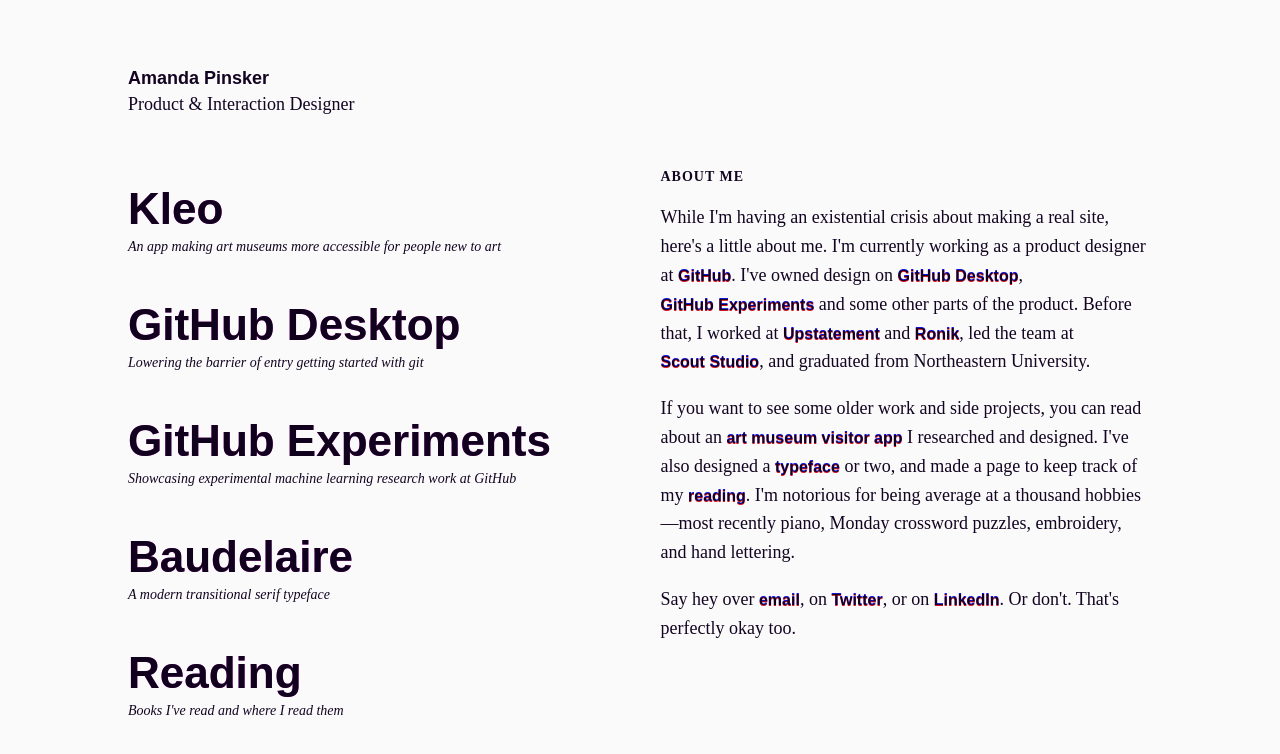
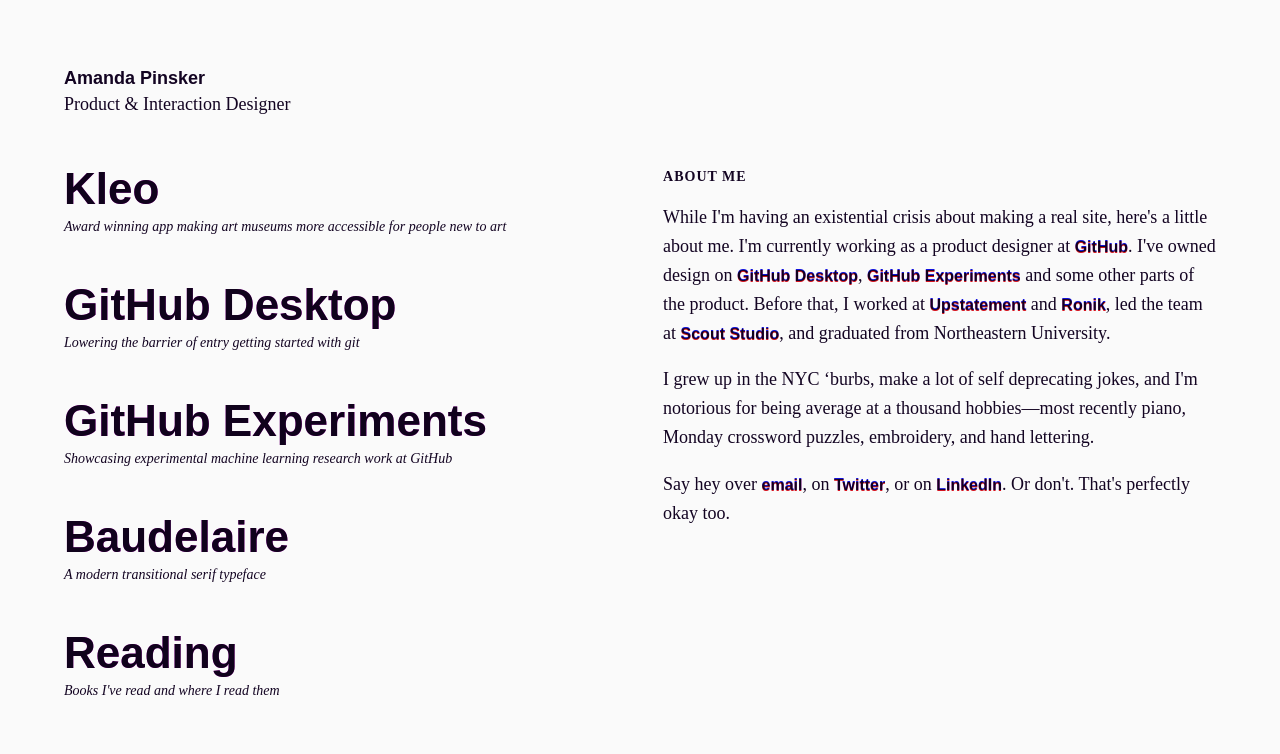
Before and after one commit to ampinsk/ampinsk.github.io, a Jekyll site: the page built from index.html, in a window 1280 px wide. Shown: the top 754 px of the page. Built offline with Jekyll 4.4.1, drawn with Linux system fonts in a browser that asks for light colours; some web fonts are replaced.

Commit message:
Adjust spacing and content

```diff
--- a/index.html
+++ b/index.html
@@ -10,11 +10,11 @@
   <h2>Product & Interaction Designer</h2>
 
   <!-- <img src="accent.svg" width="20px" class="accent"/> -->
-
+  <section class="content">
     <section class="work">
       <div class="project">
         <a data-content="Kleo" href="/project/museum">Kleo</a>
-      <h5>An app making art museums more accessible for people new to art</h5>
+        <h5>Award winning app making art museums more accessible for people new to art</h5>
       </div>
       <div class="project">
         <a data-content="GitHub Desktop" href="https://desktop.github.com">GitHub Desktop</a>
@@ -38,8 +38,9 @@
       <h6>About me</h6>
       <p>While I'm having an existential crisis about making a real site, here's a little about me. I'm currently working as a product designer at <a data-content="GitHub" href="https://github.com">GitHub</a>. I've owned design on <a data-content="GitHub Desktop" href="https://desktop.github.com">GitHub Desktop</a>, <a data-content="GitHub Experiments" href="https://experiments.github.com">GitHub Experiments</a> and some other parts of the product. Before that, I worked at <a data-content="Upstatement" href="https://upstatement.com">Upstatement</a> and <a data-content="Ronik" href="https://ronikdesign.com">Ronik</a>, led the team at <a data-content="Scout Studio" href="https://neu.edu/scout">Scout Studio</a>, and graduated from Northeastern University.</p>
 
-    <p>If you want to see some older work and side projects, you can read about an <a data-content="art museum visitor app" href="/project/museum">art museum visitor app</a> I researched and designed. I've also designed a <a data-content="typeface" href="/project/baudelaire">typeface</a> or two, and made a page to keep track of my <a data-content="reading" href="/reading">reading</a>. I'm notorious for being average at a thousand hobbies—most recently piano, Monday crossword puzzles, embroidery, and hand lettering.</p>
+      <p>I grew up in the NYC ‘burbs, make a lot of self deprecating jokes, and I'm notorious for being average at a thousand hobbies—most recently piano, Monday crossword puzzles, embroidery, and hand lettering.</p>
 
       <p>Say hey over <a data-content="email" href="mailto:apinsker4@gmail.com">email</a>, on <a data-content="Twitter" href="https://twitter.com/ampinsk">Twitter</a>, or on <a data-content="LinkedIn" href="http://linkedin.com/in/amandapinsker">LinkedIn</a>. Or don't. That's perfectly okay too.</p>
     </section>
   </section>
+</section>
--- a/main.scss
+++ b/main.scss
@@ -38,6 +38,7 @@
 
 .home {
   padding: 3% 0;
+  width: 90%;
 
   @include mq($tablet) {
   }
@@ -106,7 +107,7 @@
 
 
 .project {
-  margin: 40px 0;
+  margin-bottom: 40px;
 
   a {
     font-size: 44px;
@@ -126,6 +127,7 @@
 
 .work {
   width: 100%;
+  padding-top: 20px;
   margin-right: 5px;
 
   @include mq($tablet) {
```
Lines whose indentation alone changed are shown as unchanged.
